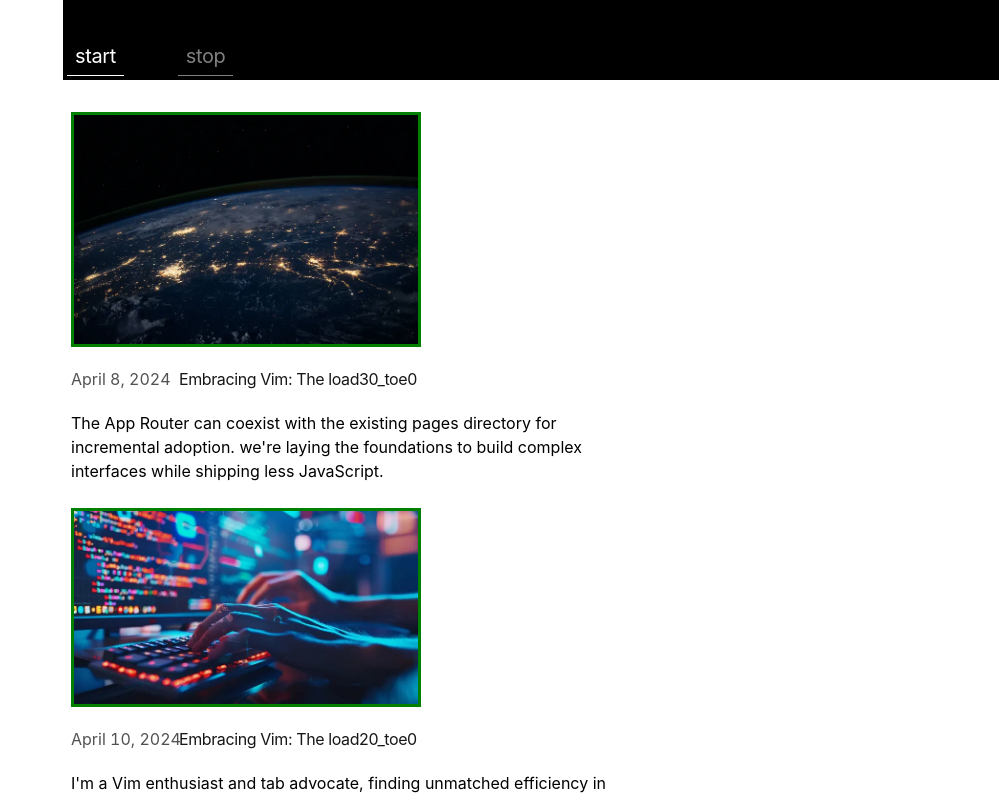
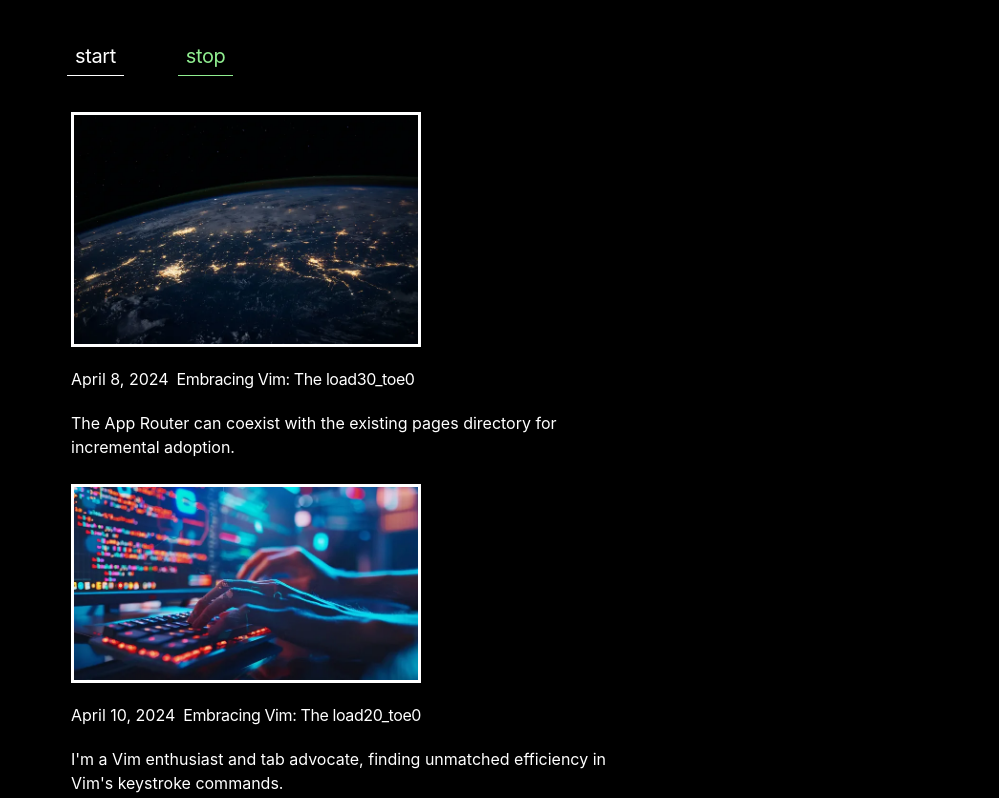
Before and after one commit to samiehomie/portfolio-starter-kit, a Next.js app: page / in a window 1280 px wide. Shown: the top 798 px of the page, without its empty margins (281-1280 px from the left). Built offline with nearby package versions, Linux system fonts and the light colour scheme; no server answers.

Commit message:
Add some logics

```diff
--- a/app/components/nav.tsx
+++ b/app/components/nav.tsx
@@ -2,7 +2,7 @@
 import React, { useState } from 'react'
 import io from 'socket.io-client'
 
-const socket = io('http://localhost:4000')
+const socket = io('http://192.168.0.21:4000')
 
 export function Navbar() {
   const [isStarted, setIsStarted] = useState(false)
@@ -10,9 +10,16 @@ export function Navbar() {
     socket.emit('start', { done: false })
     setIsStarted(true)
   }
+  // const stopMsg = () => {
+  //   socket.emit('start', { done: true })
+  //   setIsStarted(false)
+  // }
+
   const stopMsg = () => {
-    socket.emit('start', { done: true })
     setIsStarted(false)
+    setTimeout(() => {
+      socket.emit('start', { done: true })
+    }, 3000)
   }
   return (
     <aside className="-ml-[8px] mb-16 tracking-tight fixed top-0 bg-black w-full h-[80px]">
@@ -21,7 +28,7 @@ export function Navbar() {
           className="flex flex-row items-start relative px-0 pb-0 fade md:overflow-auto scroll-pr-6 md:relative"
           id="nav"
         >
-          <div className="flex flex-row space-x-0 pr-10 text-[20px]">
+          <div className="text-white flex flex-row space-x-0 pr-10 text-[20px]">
             {/* <div className="transition-all hover:text-neutral-800 dark:hover:text-neutral-200 flex align-middle relative py-1 px-2 m-1">
               home
             </div>
@@ -30,17 +37,20 @@ export function Navbar() {
             </div> */}
             <div
               onClick={isStarted ? undefined : startMsg}
-              className={`${
-                isStarted && 'opacity-50'
-              } text-white border-b transition-all hover:text-neutral-800 dark:hover:text-neutral-200 flex align-middle relative py-1 px-2 m-1`}
+              style={{
+                color: isStarted? 'lightgreen' : ''
+              }}
+              className={`border-b transition-all flex align-middle relative py-1 px-2 m-1`}
             >
               start
             </div>
             <div
+              style={{
+                color: !isStarted? 'lightgreen' : ''
+              }}
+
               onClick={!isStarted ? undefined : stopMsg}
-              className={`${
-                !isStarted && 'opacity-50'
-              } text-white border-b transition-all hover:text-neutral-800 dark:hover:text-neutral-200 flex align-middle relative py-1 px-2 m-1 ml-[50px]`}
+              className={`text-white border-b transition-all flex align-middle relative py-1 px-2 m-1 ml-[50px]`}
             >
               stop
             </div>
--- a/app/components/section.tsx
+++ b/app/components/section.tsx
@@ -3,20 +3,20 @@ import React, { useState, useEffect } from 'react'
 import io from 'socket.io-client'
 import Image, { StaticImageData } from 'next/image'
 
-const socket = io('http://localhost:4000')
+const socket = io('http://192.168.0.21:4000')
 
 const Case = ({ dateStr, content }: { content: string; dateStr: string }) => {
   return (
     <div className="w-full flex flex-col md:flex-row space-x-0 md:space-x-2">
       <p
-        className="text-neutral-600 dark:text-neutral-400 w-[100px] tabular-nums"
+        className="text-white"
         style={{
           whiteSpace: 'nowrap',
         }}
       >
         {dateStr}
       </p>
-      <p className="text-neutral-900 dark:text-neutral-100 tracking-tight">
+      <p className="text-white tracking-tight" >
         {content}
       </p>
     </div>
@@ -45,13 +45,14 @@ export default function Section({
   const [isDone, setIsDone] = useState(true)
   const startMsg = () => {
     socket.emit('message', inputCase)
-    setIsClosed(true)
+
   }
 
   const handleClick = () => {
+    setIsClosed(true)
     setTimeout(() => {
       startMsg()
-    }, 15000) // 15초 후에 startMsg 함수 실행
+    }, 8000)
   }
 
   useEffect(() => {
@@ -76,21 +77,21 @@ export default function Section({
           src={imgStr}
           alt=""
           width={350}
-          height={175}
+          height={155}
           style={{
             border:
-              isClosed || isDone ? '3px solid green' : '3px solid lightgreen',
+              isClosed || isDone ? '3px solid white' : '3px solid lightgreen',
             objectFit: 'cover',
           }}
           onClick={isClosed || isDone ? undefined : handleClick}
         />
         <div className="my-5">
-          <div className="flex flex-col space-y-1 mb-4">
+          <div className="flex flex-col space-y-1 mb-4" onClick={() => setIsClosed(false)}>
             <Case dateStr={dateStr} content={content} />
           </div>
         </div>
       </div>
-      <p className="mb-[25px]" onClick={() => setIsClosed(false)}>
+      <p className="mb-[25px]" onClick={undefined}>
         {phrase}
       </p>
     </section>
--- a/app/components/title.tsx
+++ b/app/components/title.tsx
@@ -2,7 +2,7 @@
 import React from 'react'
 import io from 'socket.io-client'
 
-const socket = io('http://localhost:4000')
+const socket = io('http://192.168.0.21:4000')
 
 export default function ClientA() {
   const startMsg = () => {
--- a/app/layout.tsx
+++ b/app/layout.tsx
@@ -47,7 +47,7 @@ export default function RootLayout({
     <html
       lang="en"
       className={cx(
-        'text-black bg-white dark:text-white dark:bg-black',
+        'bg-black text-white',
         GeistSans.variable,
         GeistMono.variable,
       )}
--- a/app/page.tsx
+++ b/app/page.tsx
@@ -48,28 +48,34 @@ function generateString(obj: { load: number; toe: [string, number] }): string {
 const dateStr1 = 'April 8, 2024'
 const dateStr2 = 'April 9, 2024'
 const phrase1 = `I'm a Vim enthusiast and tab advocate, finding unmatched efficiency in
-  Vim's keystroke commands and tabs' flexibility for personal viewing
-  preferences.`
+  Vim's keystroke commands.`
 
 const phrase2 = `The App Router can coexist with the existing pages directory for incremental
-adoption. we're laying the foundations to build complex interfaces while shipping less JavaScript.`
+adoption.`
 
 const caseList: { load: number; toe: [string, number] }[] = [
   { load: 30, toe: ['good', 0] },
   { load: 20, toe: ['good', 0] },
   { load: 10, toe: ['good', 0] },
-  { load: 10, toe: ['good', -1] },
-  { load: 10, toe: ['good', -2] },
-  { load: 10, toe: ['good', 1] },
-  { load: 10, toe: ['good', 2] },
-  { load: 20, toe: ['good', 2] },
-  { load: 20, toe: ['good', 1] },
-  { load: 20, toe: ['good', -1] },
-  { load: 20, toe: ['good', -2] },
-  { load: 30, toe: ['good', -2] },
-  { load: 30, toe: ['good', -1] },
-  { load: 30, toe: ['good', 1] },
-  { load: 30, toe: ['good', 2] },
+
+  { load: 10, toe: ['caution', 1] },
+  { load: 10, toe: ['warning', 2] },
+  { load: 10, toe: ['caution', -1] },
+
+  { load: 10, toe: ['warning', -2] },
+  { load: 20, toe: ['warning', -2] },
+  { load: 20, toe: ['caution', -1] },
+
+  { load: 20, toe: ['caution', 1] },
+  { load: 20, toe: ['warning', 2] },
+  { load: 30, toe: ['warning', 2] },
+
+  { load: 30, toe: ['caution', 1] },
+  { load: 30, toe: ['caution', -1] },
+  { load: 30, toe: ['warning', -2] },
+
+
+
 ]
 
 const imgList = [
```
